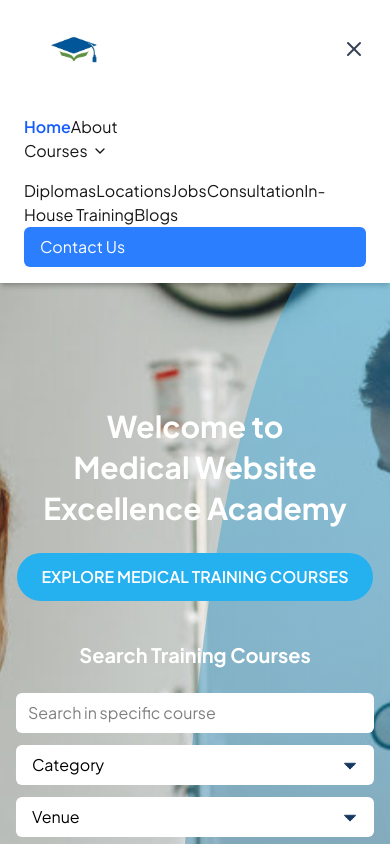
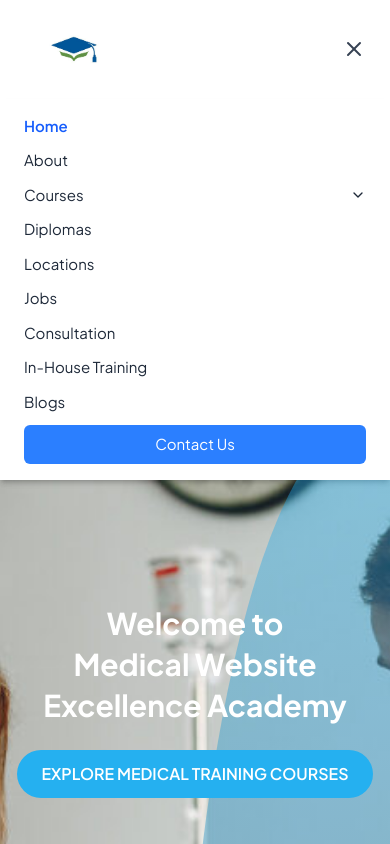
Before and after one commit to fatima03Z/medical-institute, a Next.js app: page / in a window 390 px wide. Both pictures are taken after a click on the button 354 px from the left and 49 px from the top of the page. Shown: the top 844 px of the page. Built offline with nearby package versions, Linux system fonts and the light colour scheme.

Commit message:
Fix TypeScript types for GET course route

```diff
--- a/src/app/api/courses/[slug]/route.ts
+++ b/src/app/api/courses/[slug]/route.ts
@@ -1,18 +1,10 @@
 import { NextResponse } from "next/server";
 
-// Define types for better type safety
-type Schedule = { date: string; venue: string; price: string };
-type Course = {
-  title: string;
-  slug: string;
-  schedule: Schedule[];
-  summary: string;
-  learningOutcomes: string[];
-  whoShouldAttend: string[];
-  modules: string[];
-};
+export async function GET(req: Request, context: any) {
+  const { slug } = context.params;
 
-const courses: Record<string, Course> = {
+  // Mock data (same as before)
+  const courses: Record<string, any> = {
     "project-management": {
       title: "Project Management Professional (PMP)",
       slug: "project-management",
@@ -57,7 +49,11 @@ const courses: Record<string, Course> = {
         "Improve decision-making",
         "Enhance team motivation",
       ],
-    whoShouldAttend: ["Mid-level Managers", "Team Leads", "HR Professionals"],
+      whoShouldAttend: [
+        "Mid-level Managers",
+        "Team Leads",
+        "HR Professionals",
+      ],
       modules: [
         "Module 1: Foundations of Leadership",
         "Module 2: Communication & Influence",
@@ -67,13 +63,7 @@ const courses: Record<string, Course> = {
     },
   };
 
-export async function GET(
-  req: Request,
-  { params }: { params: { slug: string } }
-) {
-  const { slug } = params;
-
-  const course: Course =
+  const course =
     courses[slug] || {
       title: "Generic Course",
       slug,
--- a/src/components/CourseCard.tsx
+++ b/src/components/CourseCard.tsx
@@ -1,19 +1,43 @@
 import Link from "next/link";
 import Image from "next/image";
+import { useState } from "react";
 
-const CourseCard = ({ course }) => {
+type Course = {
+  title: string;
+  date: string;
+  location: string;
+  price: string;
+  image: string; // Can be local or external URL
+  slug: string; // for registration link
+};
+
+const CourseCard = ({ course }: { course: Course }) => {
+  const [showOverlay, setShowOverlay] = useState(false);
+
   return (
-    <div className="relative bg-white rounded-xl shadow-md min-w-[260px] sm:min-w-[280px] md:min-w-[300px] overflow-hidden group border border-gray-100">
+    <div
+      className="relative bg-white rounded-xl shadow-md overflow-hidden group border border-gray-100 w-full sm:min-w-[280px] md:min-w-[300px]"
+      onMouseEnter={() => setShowOverlay(true)}
+      onMouseLeave={() => setShowOverlay(false)}
+      onClick={() => setShowOverlay(!showOverlay)} // mobile tap
+    >
       {/* Image */}
-      <div className="relative w-full h-40 sm:h-44 md:h-48 hidden sm:block">
+      <div className="relative w-full h-40 sm:h-44 md:h-48">
         <Image
           src={course.image}
           alt={course.title}
           fill
           className="object-cover"
         />
-        <div className="absolute inset-0 bg-black/40 flex items-center justify-center opacity-0 group-hover:opacity-100 transition">
-          <span className="text-white font-semibold text-sm">Read More</span>
+        {/* Overlay */}
+        <div
+          className={`absolute inset-0 bg-black/40 flex items-center justify-center transition-all duration-300 ${
+            showOverlay ? "opacity-100" : "opacity-0"
+          }`}
+        >
+          <span className="text-white font-semibold text-sm">
+            Read More
+          </span>
         </div>
       </div>
 
@@ -31,11 +55,11 @@ const CourseCard = ({ course }) => {
           <span className="bg-gray-100 px-2 py-1 rounded">{course.price}</span>
         </div>
 
-        {/* Register button with link */}
+        {/* Register button with dynamic link */}
         <div className="flex justify-end">
           <Link
-            href="/registration"
-            className="px-4 py-2 text-sm bg-gradient-to-r from-[#073B53] via-[#25B0F0] to-[#B9D6F2] text-white rounded-md font-semibold hover:opacity-90 transition"
+            href={`/registration/${course.slug}`}
+            className="px-4 py-2 text-sm bg-gradient-to-r from-[#073B53] via-[#25B0F0] to-[#B9D6F2] text-white rounded-md font-semibold hover:opacity-90 transition focus:outline-none"
           >
             Register
           </Link>
--- a/src/components/Navbar.tsx
+++ b/src/components/Navbar.tsx
@@ -80,42 +80,75 @@ const Navbar = () => {
 
      {/* Mobile Menu */}
 {mobileMenu && (
-        <div className="md:hidden bg-white shadow-md px-6 py-4 space-y-4 text-base">
-          <Link href="/" className={linkClasses("/")}>Home</Link>
-          <Link href="/about" className={linkClasses("/about")}>About</Link>
+  <div className="md:hidden bg-white shadow-md px-6 py-4 flex flex-col space-y-3 text-[15px] font-medium text-gray-800">
+    <Link href="/" className={`${linkClasses("/")} block`}>
+      Home
+    </Link>
+    <Link href="/about" className={`${linkClasses("/about")} block`}>
+      About
+    </Link>
 
     {/* Mobile Dropdown */}
     <div>
       <button
-              className="flex items-center gap-1 w-full text-left hover:text-blue-600"
+        className="flex items-center justify-between w-full hover:text-blue-600"
         onClick={() => setOpenDropdown(!openDropdown)}
       >
-              Courses <ChevronDown size={16} />
+        <span>Courses</span>
+        <ChevronDown size={16} className={`${openDropdown ? "rotate-180 transition-transform" : ""}`} />
       </button>
       {openDropdown && (
         <ul className="pl-4 mt-2 space-y-2">
-                <li><Link href="/courses" className={linkClasses("/courses")}>All Courses</Link></li>
-                <li><Link href="/course-category" className={linkClasses("/course-category")}>Course Categories</Link></li>
-                <li><Link href="/courses/project-management" className={linkClasses("/courses/project-management")}>Project Management</Link></li>
+          <li>
+            <Link href="/courses" className={`${linkClasses("/courses")} block`}>
+              All Courses
+            </Link>
+          </li>
+          <li>
+            <Link href="/course-category" className={`${linkClasses("/course-category")} block`}>
+              Course Categories
+            </Link>
+          </li>
+          <li>
+            <Link
+              href="/courses/project-management"
+              className={`${linkClasses("/courses/project-management")} block`}
+            >
+              Project Management
+            </Link>
+          </li>
         </ul>
       )}
     </div>
 
-          <Link href="/diplomas" className={linkClasses("/diplomas")}>Diplomas</Link>
-          <Link href="/locations" className={linkClasses("/locations")}>Locations</Link>
-          <Link href="/jobs" className={linkClasses("/jobs")}>Jobs</Link>
-          <Link href="/consultation" className={linkClasses("/consultation")}>Consultation</Link>
-          <Link href="/inhouse-training" className={linkClasses("/inhouse-training")}>In-House Training</Link>
-          <Link href="/blogs" className={linkClasses("/blogs")}>Blogs</Link>
+    <Link href="/diplomas" className={`${linkClasses("/diplomas")} block`}>
+      Diplomas
+    </Link>
+    <Link href="/locations" className={`${linkClasses("/locations")} block`}>
+      Locations
+    </Link>
+    <Link href="/jobs" className={`${linkClasses("/jobs")} block`}>
+      Jobs
+    </Link>
+    <Link href="/consultation" className={`${linkClasses("/consultation")} block`}>
+      Consultation
+    </Link>
+    <Link href="/inhouse-training" className={`${linkClasses("/inhouse-training")} block`}>
+      In-House Training
+    </Link>
+    <Link href="/blogs" className={`${linkClasses("/blogs")} block`}>
+      Blogs
+    </Link>
 
     <Link
       href="/contact"
-            className="block bg-blue-500 text-white px-4 py-2 rounded-md hover:bg-blue-600"
+      className="block bg-blue-500 text-white text-center px-4 py-2 rounded-md hover:bg-blue-600"
     >
       Contact Us
     </Link>
   </div>
 )}
+
     </nav>
   );
 };
```
Lines whose indentation alone changed are shown as unchanged.
